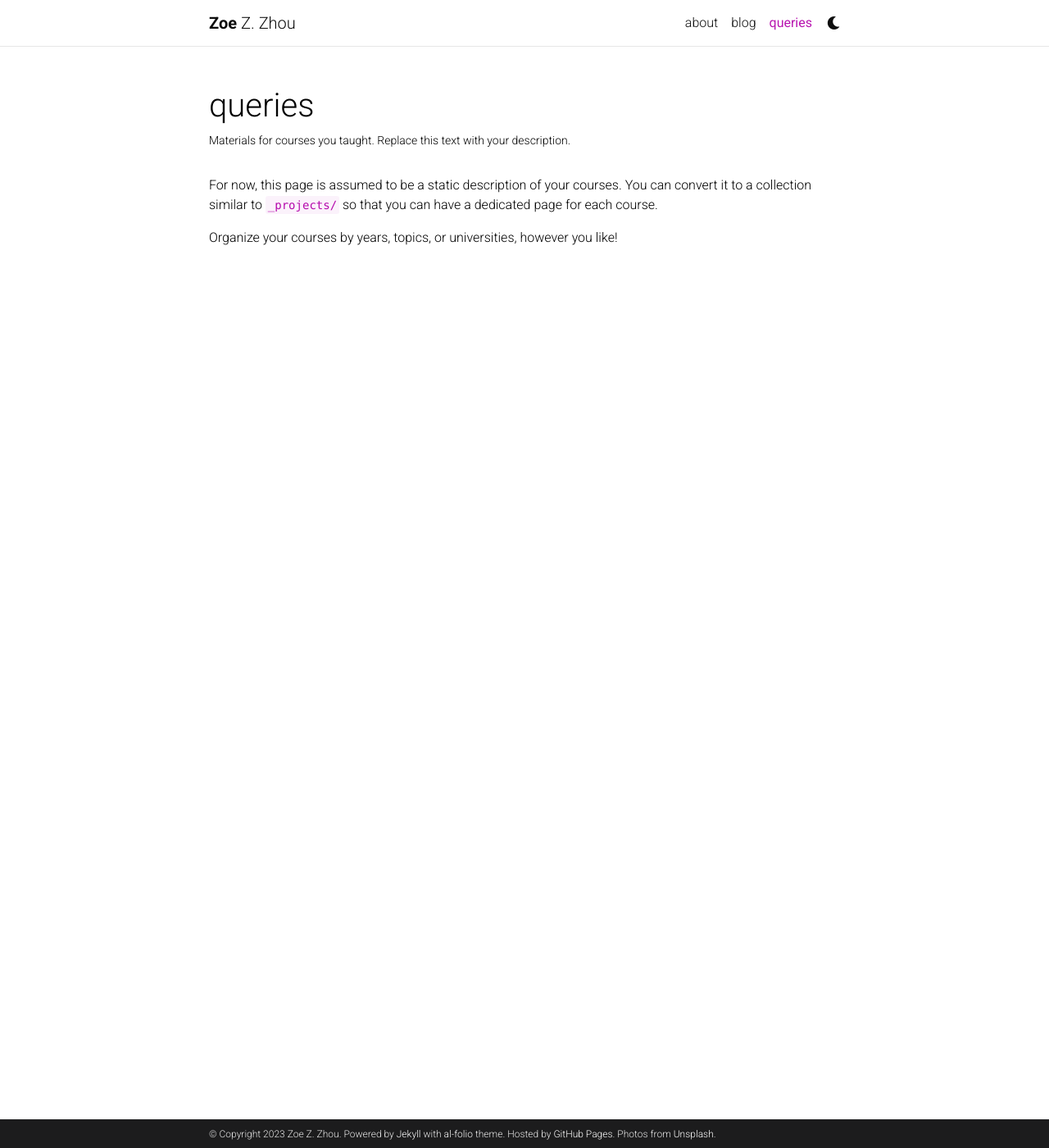
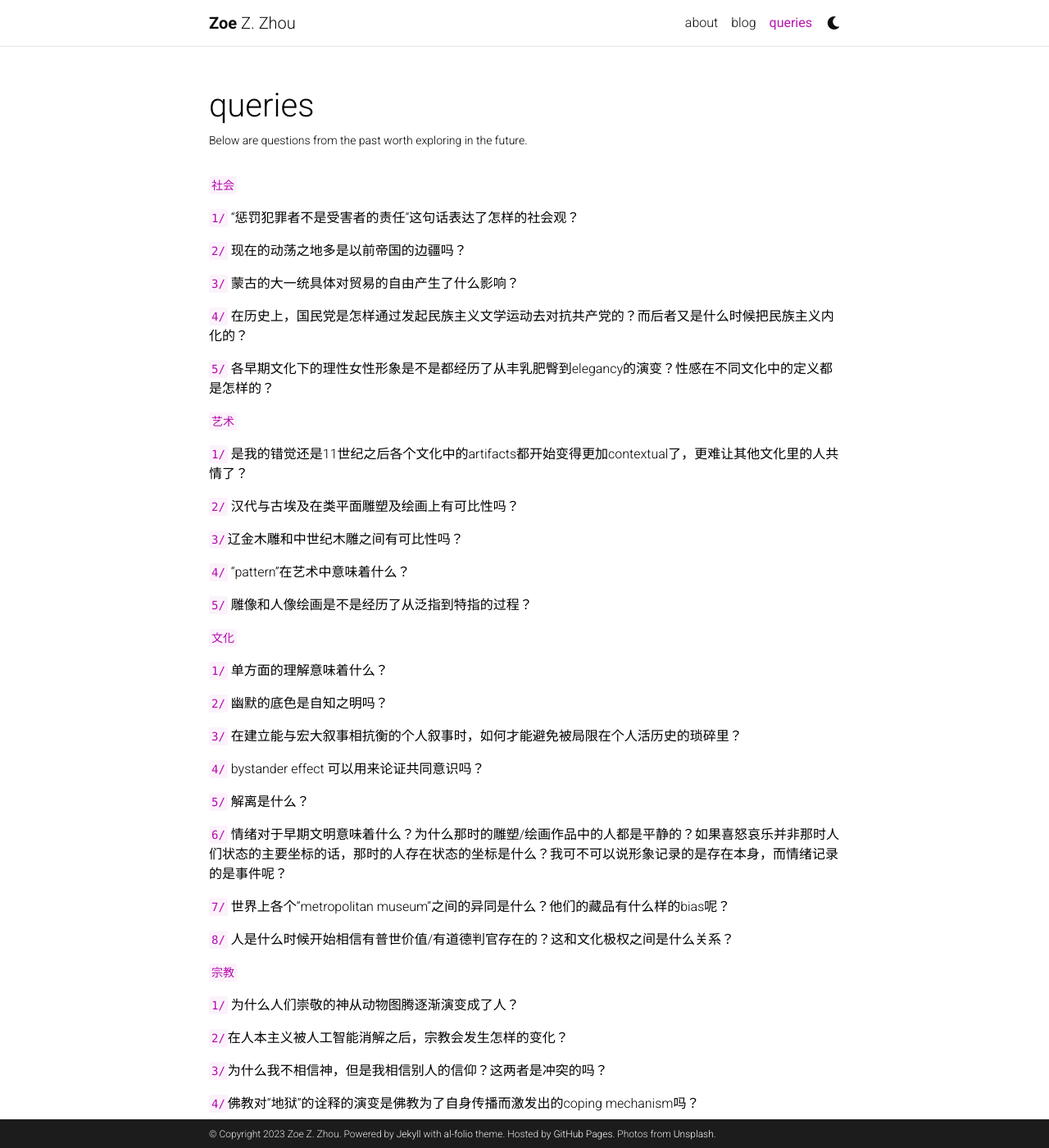
Before and after one commit to Zoewhat/Zoewhat.github.io, a Jekyll site: the page built from _pages/teaching.md, in a window 1280 px wide and 1400 px high. Shown: the whole window at 82% size. Built offline with Jekyll 4.4.1, drawn with Linux system fonts in a browser that asks for light colours; comment, search, counter and statistics services are not loaded; a style sheet for code colours, icons or effects is not loaded.

Commit message:
Update teaching.md

```diff
--- a/_pages/teaching.md
+++ b/_pages/teaching.md
@@ -2,11 +2,62 @@
 layout: page
 permalink: /queries/
 title: queries
-description: Materials for courses you taught. Replace this text with your description.
+description: Below are questions from the past worth exploring in the future.
 nav: true
 nav_order: 5
 ---
+`社会`
 
-For now, this page is assumed to be a static description of your courses. You can convert it to a collection similar to `_projects/` so that you can have a dedicated page for each course.
+`1/` “惩罚犯罪者不是受害者的责任”这句话表达了怎样的社会观？
 
-Organize your courses by years, topics, or universities, however you like!
+`2/` 现在的动荡之地多是以前帝国的边疆吗？
+
+`3/` 蒙古的大一统具体对贸易的自由产生了什么影响？
+
+`4/` 在历史上，国民党是怎样通过发起民族主义文学运动去对抗共产党的？而后者又是什么时候把民族主义内化的？
+
+`5/` 各早期文化下的理性女性形象是不是都经历了从丰乳肥臀到elegancy的演变？性感在不同文化中的定义都是怎样的？
+
+`艺术`
+
+`1/` 是我的错觉还是11世纪之后各个文化中的artifacts都开始变得更加contextual了，更难让其他文化里的人共情了？
+
+`2/` 汉代与古埃及在类平面雕塑及绘画上有可比性吗？
+
+`3/`辽金木雕和中世纪木雕之间有可比性吗？
+
+`4/` “pattern”在艺术中意味着什么？
+
+`5/` 雕像和人像绘画是不是经历了从泛指到特指的过程？
+
+`文化`
+
+`1/` 单方面的理解意味着什么？
+
+`2/` 幽默的底色是自知之明吗？
+
+`3/` 在建立能与宏大叙事相抗衡的个人叙事时，如何才能避免被局限在个人活历史的琐碎里？
+
+`4/` bystander effect 可以用来论证共同意识吗？
+
+`5/` 解离是什么？
+
+`6/` 情绪对于早期文明意味着什么？为什么那时的雕塑/绘画作品中的人都是平静的？如果喜怒哀乐并非那时人们状态的主要坐标的话，那时的人存在状态的坐标是什么？我可不可以说形象记录的是存在本身，而情绪记录的是事件呢？
+
+`7/` 世界上各个“metropolitan museum”之间的异同是什么？他们的藏品有什么样的bias呢？
+
+`8/` 人是什么时候开始相信有普世价值/有道德判官存在的？这和文化极权之间是什么关系？
+
+`宗教`
+
+`1/` 为什么人们崇敬的神从动物图腾逐渐演变成了人？
+
+`2/`在人本主义被人工智能消解之后，宗教会发生怎样的变化？
+
+`3/`为什么我不相信神，但是我相信别人的信仰？这两者是冲突的吗？
+
+`4/`佛教对“地狱”的诠释的演变是佛教为了自身传播而激发出的coping mechanism吗？
+
+`5/`世界上不同文化对是否为神塑像的观点的演变是怎样的？
+
+`6/`宗教决定文化是一个所谓西方世界观吗？
```
